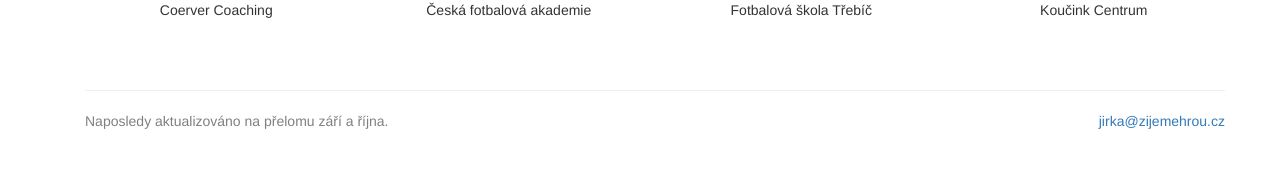
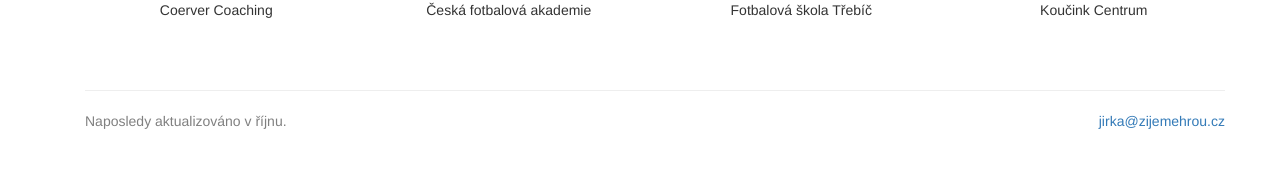
Before and after one commit to zoul/zijeme-hrou, a Jekyll site: the page built from index.html, in a window 1280 px wide. Shown: the part 1290-1468 px from the top of the page. Built offline with Jekyll 4.4.1, drawn with Linux system fonts in a browser that asks for light colours; nearby versions of some CDN libraries; library files that are not in the unit come from our copies.

Commit message:
Posunul jsem datum poslední aktualizace.

```diff
--- a/_includes/footer.html
+++ b/_includes/footer.html
@@ -1,4 +1,4 @@
 <div class="footer clearfix">
-    <p class="pull-left">Naposledy aktualizováno na přelomu září a října.</p>
+    <p class="pull-left">Naposledy aktualizováno v říjnu.</p>
     <p class="pull-right"><a href="mailto:jirka@zijemehrou.cz">jirka@zijemehrou.cz</a></p>
 </div>
```
